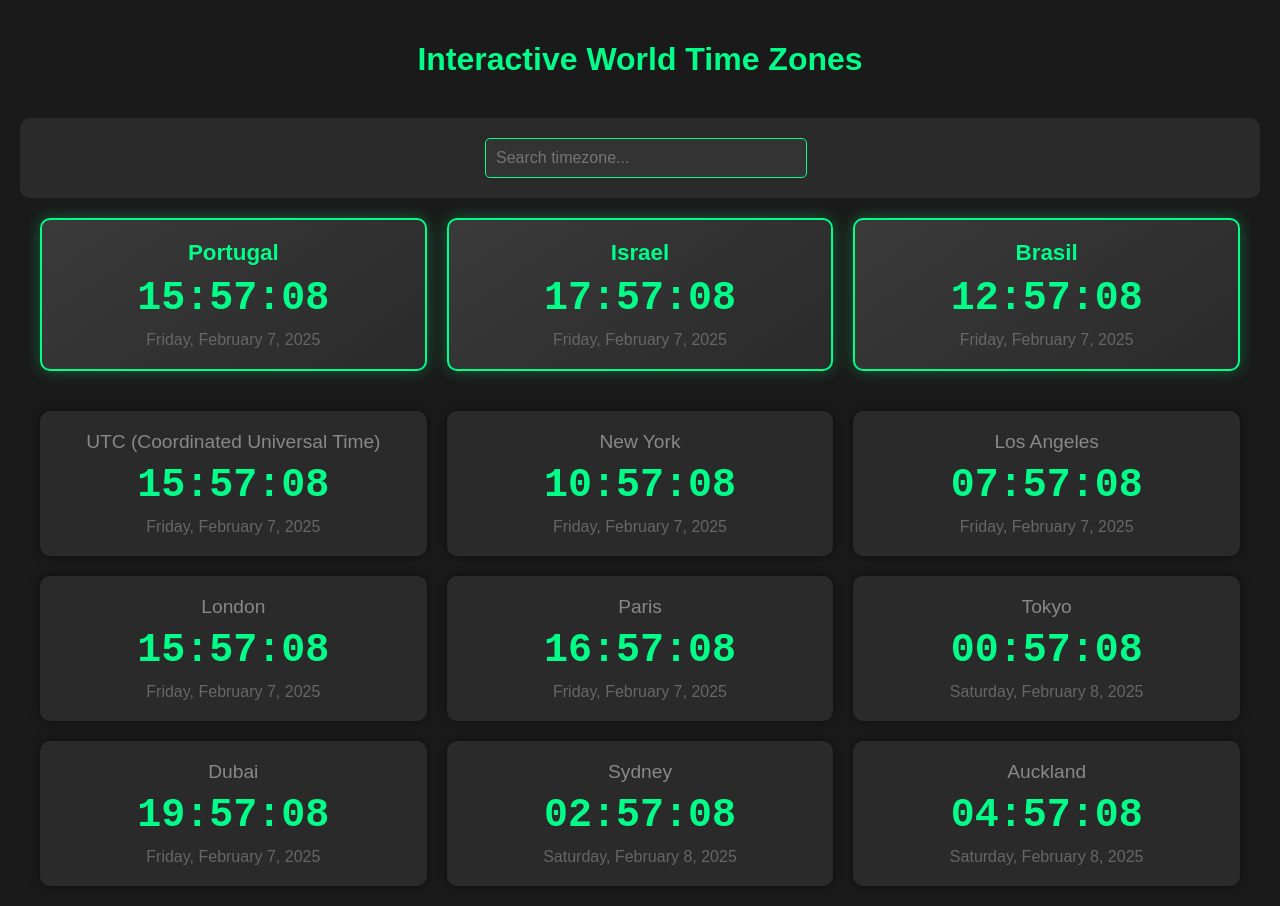
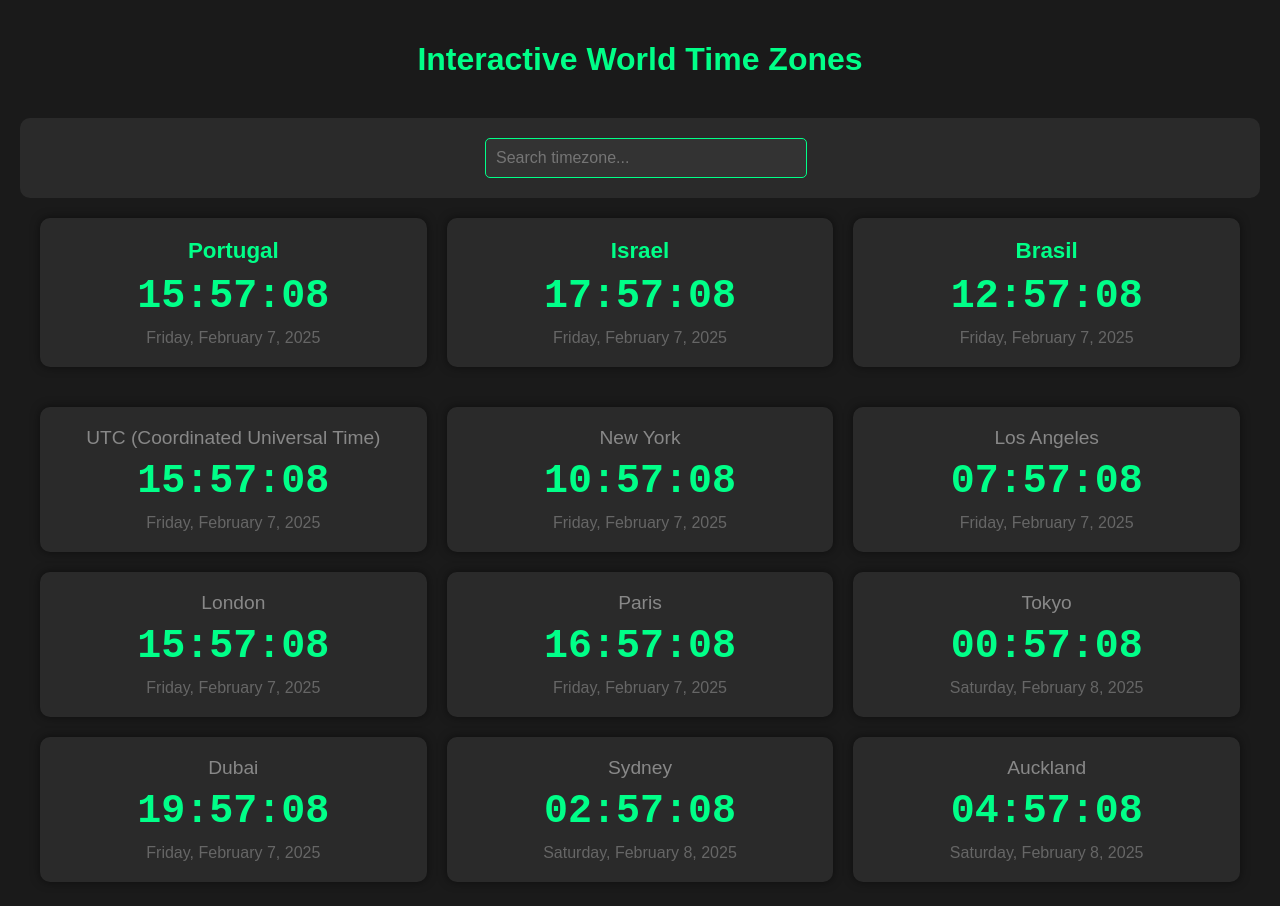
Before and after one commit to olavogiamp/Interactive-World-Time-Zones, a plain HTML site: page index.html in a window 1280 px wide. Drawn offline with Linux system fonts and the light colour scheme.

Commit message:
Add files via upload
Final version

```diff
--- a/script.js
+++ b/script.js
@@ -16,7 +16,7 @@ const timeZones = [
     { zone: 'Asia/Tokyo', label: 'Tokyo' },
     { zone: 'Asia/Dubai', label: 'Dubai' },
     { zone: 'Australia/Sydney', label: 'Sydney' },
-    { zone: 'Pacific/Auckland', label: 'Auckland' }
+    { zone: 'Pacific/Auckland', label: 'Auckland' },
 ];
 
 // Search interface variables
--- a/styles.css
+++ b/styles.css
@@ -82,11 +82,7 @@ body {
     transform: scale(1.02);
 }
 
-.clock.featured {
-    background: linear-gradient(145deg, #3a3a3a, #2a2a2a);
-    border: 2px solid #00ff88;
-    box-shadow: 0 0 15px rgba(0, 255, 136, 0.3);
-}
+
 
 .remove-button {
     position: absolute;
```
